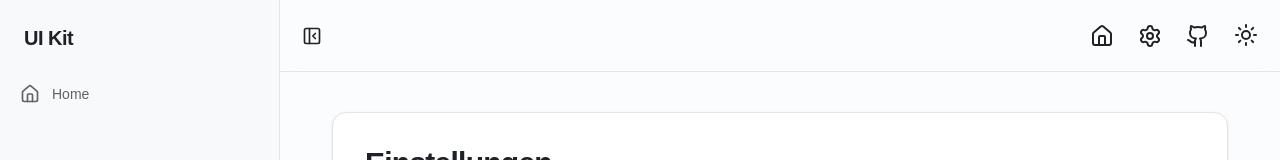
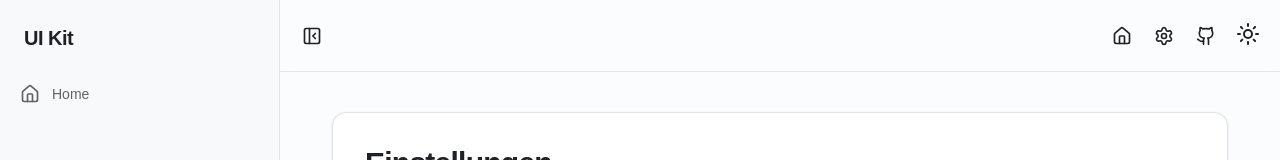
Before and after one commit to stefan8893/ui-demo, a React (Vite) app: page /settings/appearance in a window 1280 px wide. Shown: the top 160 px of the page. Built offline with nearby package versions, Linux system fonts and the light colour scheme.

Commit message:
header icon buttons refactored

```diff
--- a/src/components/features/settings/appearance-settings.tsx
+++ b/src/components/features/settings/appearance-settings.tsx
@@ -37,23 +37,23 @@ function ThemeSettings() {
   return (
     <div className="grid grid-cols-3 gap-3">
       {[
-        { id: 'light', label: 'Hell', icon: Sun },
-        { id: 'dark', label: 'Dunkel', icon: Moon },
-        { id: 'system', label: 'System', icon: Monitor },
+        { value: 'light', label: 'Hell', icon: Sun },
+        { value: 'dark', label: 'Dunkel', icon: Moon },
+        { value: 'system', label: 'System', icon: Monitor },
       ].map((item) => (
         <button
           type="button"
-          key={item.id}
-          onClick={() => setTheme(item.id)}
+          key={item.value}
+          onClick={() => setTheme(item.value)}
           className={cn(
             'flex flex-col items-center gap-2 rounded-lg border-2 p-3 hover:bg-accent',
-            theme === item.id
+            theme === item.value
               ? 'border-primary'
               : 'border-transparent bg-secondary/50',
           )}
         >
           <item.icon
-            className={`size-5 ${theme === item.id ? 'text-primary' : 'text-muted-foreground'}`}
+            className={`size-5 ${theme === item.value ? 'text-primary' : 'text-muted-foreground'}`}
           />
           <span className="font-medium text-[10px] uppercase tracking-wider">
             {item.label}
--- a/src/components/ui/branding/github-link.tsx
+++ b/src/components/ui/branding/github-link.tsx
@@ -5,7 +5,7 @@ export function GithubLink({ className, ...props }: React.ComponentProps<'a'>) {
   return (
     <Button
       variant="ghost"
-      size="icon-lg"
+      size="icon"
       asChild
       className={cn('cursor-pointer', className)}
     >
@@ -23,7 +23,7 @@ export function GithubLink({ className, ...props }: React.ComponentProps<'a'>) {
           strokeWidth="2"
           strokeLinecap="round"
           strokeLinejoin="round"
-          className="size-6"
+          className="size-5"
         >
           <title>Github-Logo</title>
           <path d="M15 22v-4a4.8 4.8 0 0 0-1-3.5c3 0 6-2 6-5.5.08-1.25-.27-2.48-1-3.5.28-1.15.28-2.35 0-3.5 0 0-1 0-3 1.5-2.64-.5-5.36-.5-8 0C6 2 5 2 5 2c-.3 1.15-.3 2.35 0 3.5A5.403 5.403 0 0 0 4 9c0 3.5 3 5.5 6 5.5-.39.49-.68 1.05-.85 1.65-.17.6-.22 1.23-.15 1.85v4" />
--- a/src/components/ui/branding/theme-toggle.tsx
+++ b/src/components/ui/branding/theme-toggle.tsx
@@ -16,24 +16,24 @@ export function ThemeToggle({ className }: ComponentPropsWithoutRef<'div'>) {
     <div className={className}>
       <DropdownMenu>
         <DropdownMenuTrigger asChild>
-          <Button variant="ghost" size="icon-lg" className="cursor-pointer">
+          <Button variant="ghost" size="icon" className="cursor-pointer">
             <Sun className="size-6 dark:hidden" />
-            <Moon className="hidden size-6 dark:block" />
+            <Moon className="hidden size-5 dark:block" />
             <span className="sr-only">Toggle Theme</span>
           </Button>
         </DropdownMenuTrigger>
         <DropdownMenuContent align="end">
           {[
-            { label: 'Hell', icon: <Sun />, value: 'light' },
-            { label: 'Dunkel', icon: <Moon />, value: 'dark' },
-            { label: 'System', icon: <Monitor />, value: 'system' },
+            { value: 'light', label: 'Hell', icon: Sun },
+            { value: 'dark', label: 'Dunkel', icon: Moon },
+            { value: 'system', label: 'System', icon: Monitor },
           ].map((x) => (
             <DropdownMenuItem
-              key={x.label}
+              key={x.value}
               onClick={() => setTheme(x.value)}
               className="cursor-pointer"
             >
-              <span className="mr-2">{x.icon}</span>
+              <x.icon />
               <span>{x.label}</span>
             </DropdownMenuItem>
           ))}
--- a/src/components/ui/overlays/dropdown-menu.tsx
+++ b/src/components/ui/overlays/dropdown-menu.tsx
@@ -41,7 +41,7 @@ function DropdownMenuContent({
         sideOffset={sideOffset}
         align={align}
         className={cn(
-          'data-[side=bottom]:slide-in-from-top-2 data-[side=left]:slide-in-from-right-2 data-[side=right]:slide-in-from-left-2 data-[side=top]:slide-in-from-bottom-2 data-open:fade-in-0 data-open:zoom-in-95 data-closed:fade-out-0 data-closed:zoom-out-95 z-50 max-h-(--radix-dropdown-menu-content-available-height) w-(--radix-dropdown-menu-trigger-width) min-w-32 origin-(--radix-dropdown-menu-content-transform-origin) overflow-y-auto overflow-x-hidden rounded-lg bg-popover p-1 text-popover-foreground shadow-md ring-1 ring-foreground/10 duration-100 data-closed:animate-out data-open:animate-in data-[state=closed]:overflow-hidden',
+          'data-[side=bottom]:slide-in-from-top-2 data-[side=left]:slide-in-from-right-2 data-[side=right]:slide-in-from-left-2 data-[side=top]:slide-in-from-bottom-2 data-open:fade-in-0 data-open:zoom-in-95 data-closed:fade-out-0 data-closed:zoom-out-95 z-50 max-h-(--radix-dropdown-menu-content-available-height) w-(--radix-dropdown-menu-trigger-width) min-w-28 origin-(--radix-dropdown-menu-content-transform-origin) overflow-y-auto overflow-x-hidden rounded-lg bg-popover p-1 text-popover-foreground shadow-md ring-1 ring-foreground/10 duration-100 data-closed:animate-out data-open:animate-in data-[state=closed]:overflow-hidden',
           className,
         )}
         {...props}
--- a/src/layout/header.tsx
+++ b/src/layout/header.tsx
@@ -34,9 +34,9 @@ export function Header({
         onClick={openMobileSidebar}
       />
 
-      <div className="ml-auto flex flex-row flex-nowrap items-center gap-3">
-        <IconButton icon={Home} to="/" size="lg" />
-        <IconButton icon={Settings} to="/settings" size="lg" />
+      <div className="ml-auto flex flex-row flex-nowrap items-center gap-2.5">
+        <IconButton icon={Home} to="/" />
+        <IconButton icon={Settings} to="/settings" />
         <GithubLink />
         <ThemeToggle />
       </div>
```
